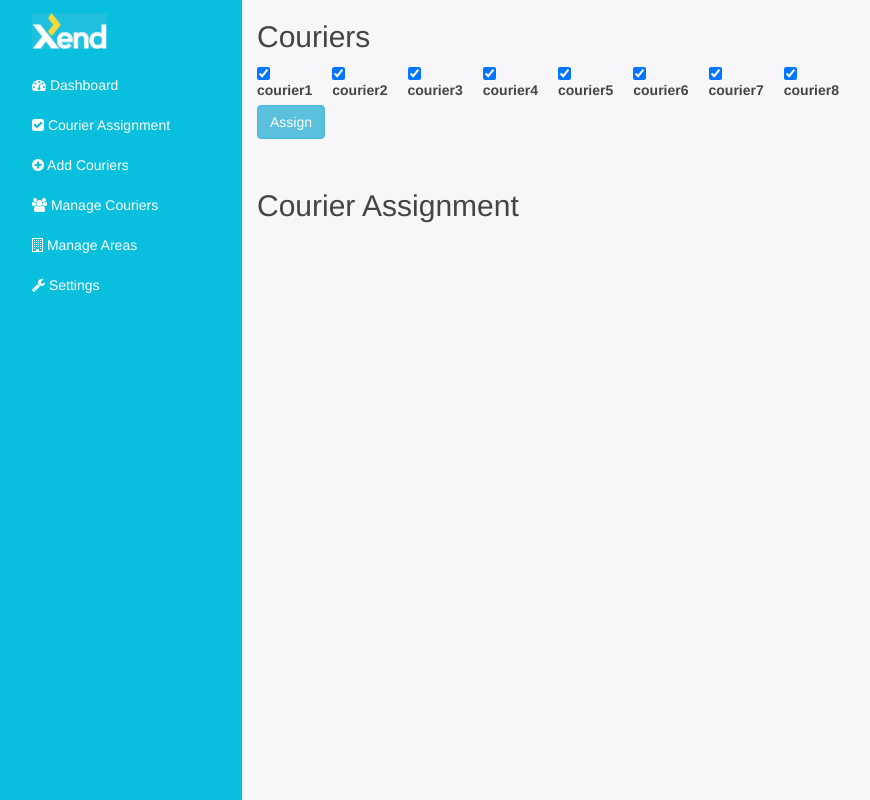
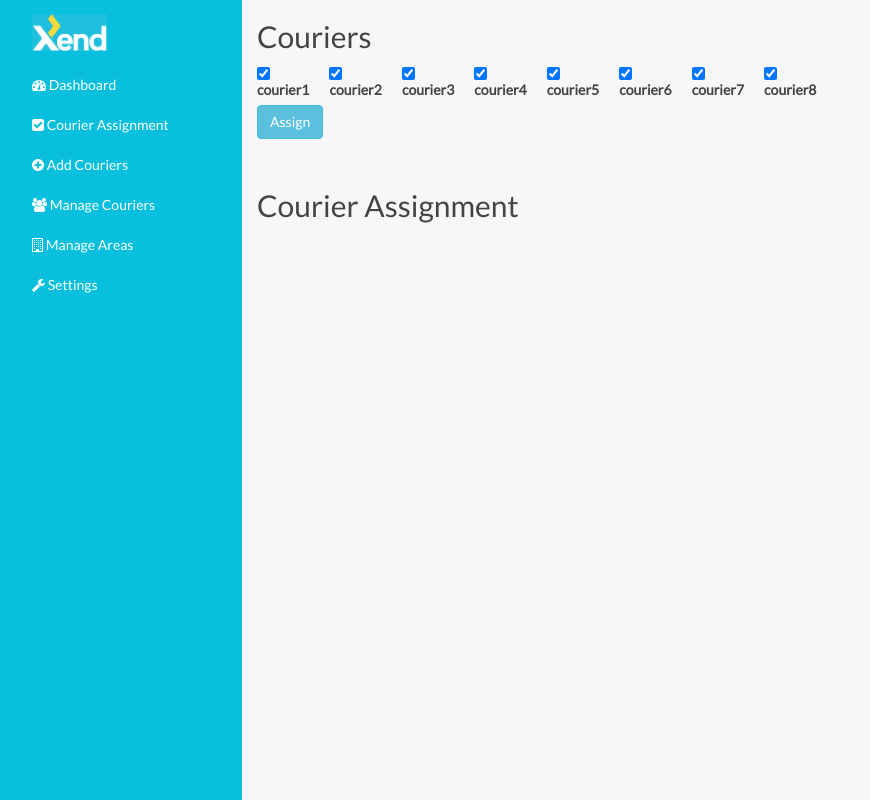
Before and after one commit to bjornpardo/midterm, a plain HTML site: page index.html in a window 1280 px wide. Shown: the top 800 px of the page, without its empty margins (8-878 px from the left). Drawn offline with nearby package versions, Linux system fonts and the light colour scheme.

Commit message:
changed font to Lato

```diff
--- a/index.html
+++ b/index.html
@@ -7,6 +7,7 @@
   <link rel="stylesheet" type="text/css" href="main.css">
   <link href="bootstrap-switch.css" rel="stylesheet">
   <link href="http://netdna.bootstrapcdn.com/font-awesome/4.0.3/css/font-awesome.css" rel="stylesheet">
+  <link rel="stylesheet" type="text/css" href="http://fonts.googleapis.com/css?family=Lato">
 </head>
 <body>
 
--- a/main.css
+++ b/main.css
@@ -1,3 +1,7 @@
+body {
+  font-family: lato;
+}
+
 form {
 	margin-bottom: 50px;
 	margin-left: 15px;
--- a/main.js
+++ b/main.js
@@ -214,7 +214,7 @@ function displayNewAssignments() {
 
 $(document).on('ready', function() {
 
-	$("[name='my-checkbox']").bootstrapSwitch();
+	// $("[name='my-checkbox']").bootstrapSwitch();
 
 	for ( var i = 0; i < allCouriers.length; i++) {
 
```
